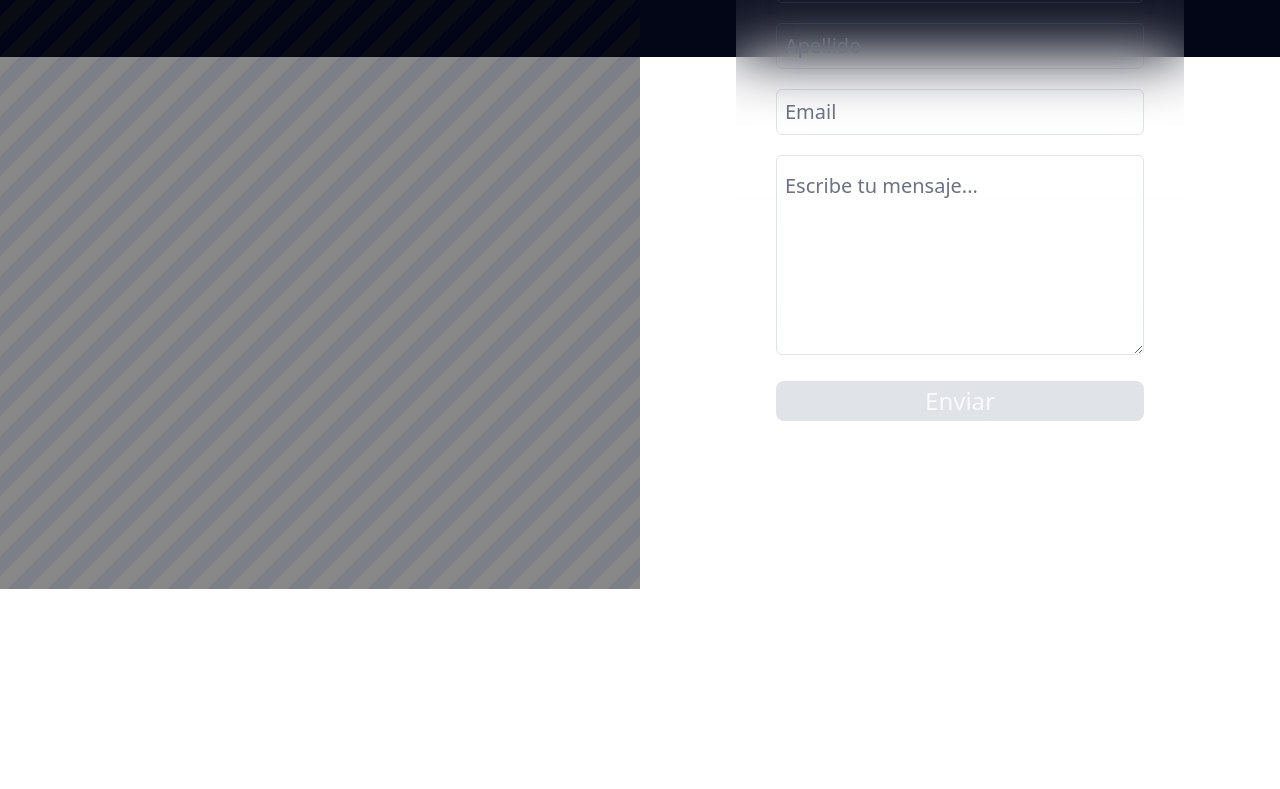
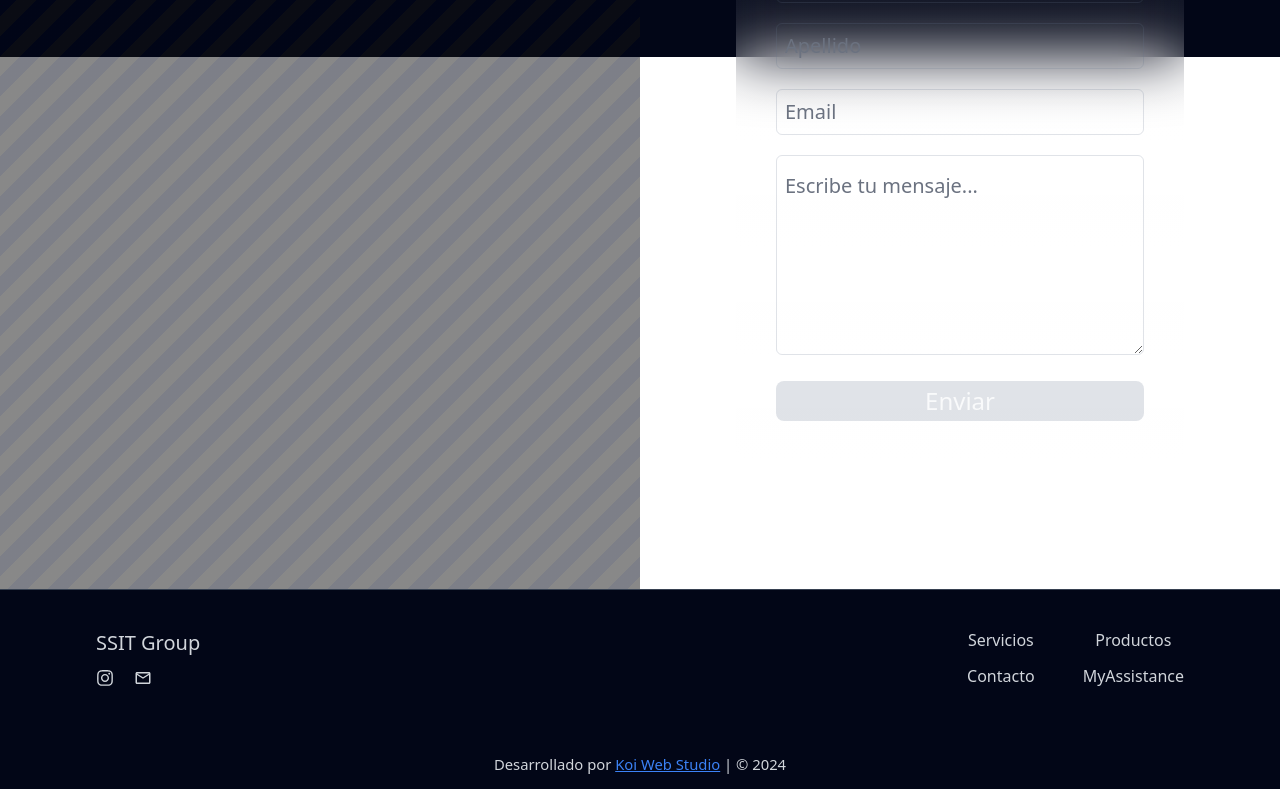
Before and after one commit to koi-web-studio/ssit-group, a React (Vite) app: page /contacto in a window 1280 px wide. Shown: the part 743-1532 px from the top of the page. Before the commit the page ends 1332 px from the top, so only its background shows below. Built offline with nearby package versions, Linux system fonts and the light colour scheme.

Commit message:
se agrego footer, algunos detalles en hover y vercel para redireccion

```diff
--- a/src/App.css
+++ b/src/App.css
@@ -1,3 +1,7 @@
+html {
+    scrollbar-color: #9ba9bc69 #020617;
+    scrollbar-width: thin;
+}
 #root {
     display: flex;
     flex-direction: column;
@@ -13,7 +17,8 @@
     will-change: filter;
     transition: filter 300ms;
 }
-.logo:hover {
+.btn:hover {
+    transition: all 0.3s ease-in;
     filter: drop-shadow(0 0 2em #646cffaa);
 }
 .logo.react:hover {
@@ -49,6 +54,9 @@
 .mask {
     background: linear-gradient(rgba(255, 255, 255, 0.1), transparent);
 }
+.mask-reverse {
+    background: linear-gradient(transparent, rgba(255, 255, 255, 0.1));
+}
 
 .bg-contacto {
     /* Dark mode colors and gradient */
--- a/src/App.jsx
+++ b/src/App.jsx
@@ -2,6 +2,7 @@
 import { Route, Routes } from "react-router-dom";
 import Home from "./pages/Home";
 import Contacto from "./pages/Contacto";
+import Footer from "./components/common/Footer";
 
 function App() {
     return (
@@ -17,6 +18,7 @@
                     <Route exac path="/contacto" element={<Contacto />} />
                 </Routes>
             </main>
+            <Footer />
         </>
     );
 }
--- /dev/null
+++ b/src/components/common/Footer.jsx
@@ -0,0 +1,96 @@
+import { Link } from "react-router-dom";
+import { FaInstagram } from "react-icons/fa";
+import { MdOutlineMailOutline } from "react-icons/md";
+
+function Footer() {
+    return (
+        <footer className="sm:h-[200px] bg-slate-950 border-t border-gray-700">
+            <div className="h-full flex flex-col justify-center gap-8 lg:max-w-6xl lg:mx-auto px-4 xl:px-0">
+                <div className="p-4 sm:py-4 md:px-4 flex flex-col items-center sm:flex-row sm:justify-between gap-4 lg:px-8">
+                    <div className="flex flex-col items-center sm:items-start">
+                        <Link
+                            to="/"
+                            className="text-xl font-medium text-gray-300 transition-colors hover:text-blanco hover:underline hover:underline-offset-2"
+                        >
+                            SSIT Group
+                        </Link>
+                        <ul className="hidden sm:flex items-center justify-start gap-5 mt-3">
+                            <li className="text-lg transition hover:-translate-y-1">
+                                <Link
+                                    to="#"
+                                    className="text-gray-300 transition-colors hover:text-blanco"
+                                >
+                                    <FaInstagram />
+                                </Link>
+                            </li>
+                            <li className="text-lg transition hover:-translate-y-1">
+                                <Link
+                                    to="#"
+                                    className="text-gray-300 transition-colors hover:text-blanco"
+                                >
+                                    <MdOutlineMailOutline />
+                                </Link>
+                            </li>
+                        </ul>
+                    </div>
+                    <div className="flex flex-col items-center py-4 gap-4 sm:flex-row sm:items-end sm:mb-0 md:gap-12">
+                        <ul className="flex flex-col items-center gap-3">
+                            <li className="transition-all hover:-translate-y-1">
+                                <Link
+                                    to="/servicios"
+                                    className="text-gray-300 text-base transition-colors hover:text-blanco"
+                                >
+                                    Servicios
+                                </Link>
+                            </li>
+                            <li className="transition-all hover:-translate-y-1">
+                                <Link
+                                    to="/contacto"
+                                    className="text-gray-300 text-base transition-colors hover:text-blanco"
+                                >
+                                    Contacto
+                                </Link>
+                            </li>
+                        </ul>
+                        <ul className="flex flex-col items-center gap-3">
+                            <li className="transition-all hover:-translate-y-1">
+                                <Link
+                                    to="/productos"
+                                    className="text-gray-300 text-base transition-colors hover:text-blanco"
+                                >
+                                    Productos
+                                </Link>
+                            </li>
+                            <li className="transition-all hover:-translate-y-1">
+                                <Link
+                                    to="/productos/my-assistance"
+                                    className="text-gray-300 text-base transition-colors hover:text-blanco"
+                                >
+                                    MyAssistance
+                                </Link>
+                            </li>
+                        </ul>
+                    </div>
+                </div>
+                <div className="px-3 sm:px-5 pb-2">
+                    <div className="text-center">
+                        <small className="text-gray-300 text-[0.85rem] md:text-[0.925rem]">
+                            Desarrollado por{" "}
+                            <a
+                                href="https://www.instagram.com/koiwebstudio/"
+                                target="_blank"
+                                rel="noopener noreferrer"
+                                className="text-blue-500 btn underline transition-colors hover:text-blue-300"
+                            >
+                                Koi Web Studio
+                            </a>{" "}
+                            | © 2024
+                        </small>
+                    </div>
+                </div>
+            </div>
+        </footer>
+    );
+}
+
+export default Footer;
--- a/src/pages/Contacto.jsx
+++ b/src/pages/Contacto.jsx
@@ -1,7 +1,7 @@
 import { useForm } from "react-hook-form";
 import { FaPhoneAlt } from "react-icons/fa";
 import { MdEmail } from "react-icons/md";
-import { FaLocationDot } from "react-icons/fa6";
+/* import { FaLocationDot } from "react-icons/fa6"; */
 /* import { Helmet } from "react-helmet-async"; */
 /* import { sendEmail } from "../helpers/queries"; */
 /* import Swal from "sweetalert2"; */
--- a/src/pages/Home.jsx
+++ b/src/pages/Home.jsx
@@ -13,29 +13,34 @@
         <>
             <section className="h-[75vh] px-4 grid place-items-center">
                 <div className="flex flex-col items-center justify-center gap-8">
-                    <div className="cursor-pointer rounded-full bg-white bg-opacity-10 border border-[#ffffff14] backdrop-filter-[12px] hover:bg-opacity-20 transition-colors px-3 h-7">
-                        <span className="inline-flex justify-center items-center text-xs font-medium leading-5 text-blanco">
+                    <div className="cursor-pointer btn rounded-full bg-white bg-opacity-10 border border-[#ffffff14] backdrop-filter-[12px] hover:bg-opacity-20 transition-colors px-3 h-7">
+                        <span className="inline-flex justify-center items-center text-xs leading-5 text-blanco">
                             SSIT Group <FaCode className="ml-1 text-xl" />
                         </span>
                     </div>
-                    <h1 className="text-3xl sm:text-6xl xl:text-7xl font-medium text-center flex flex-col">
-                        <span className="text-blanco">
+                    <h1 className="text-4xl sm:text-6xl xl:text-7xl font-medium text-center flex flex-col">
+                        <span className="bg-gradient-to-r from-blanco to-gris text-transparent bg-clip-text">
                             Consultoria informatica
                         </span>{" "}
                         <span className="bg-gradient-to-r from-blanco to-gris text-transparent bg-clip-text">
                             y desarrollo de software
                         </span>
                     </h1>
+                    {/* <p className="text-[#b4bcd0] min-w-[300px] max-w-[600px] text-center text-lg sm:text-xl leading-[1.3] mx-4 sm:mx-8">
+                        Lorem ipsum, dolor sit amet consectetur adipisicing
+                        elit. Eos eum ullam exercitationem veritatis, voluptas
+                        culpa.
+                    </p> */}
                     <div className="flex justify-center items-center gap-8">
-                        <Link to="/">
-                            <button className="inline-flex items-center justify-center rounded-md text-sm font-medium ring-offset-blanco transition-colors focus-visible:outline-none focus-visible:ring-2 focus-visible:ring-ring focus-visible:ring-offset-2 disabled:pointer-events-none disabled:opacity-50 bg-blanco hover:bg-blanco/60 h-10 px-4 py-2 sm:text-base">
+                        <Link to="/contacto" className="btn">
+                            <button className="inline-flex items-center justify-center rounded-md text-sm font-medium ring-offset-blanco transition-colors focus-visible:outline-none focus-visible:ring-2 focus-visible:ring-ring focus-visible:ring-offset-2 disabled:pointer-events-none disabled:opacity-50 bg-blanco h-10 px-4 py-2 sm:text-base">
                                 contratanos{" "}
                                 <span className="ml-1">
                                     <HiArrowNarrowRight className="text-lg" />
                                 </span>
                             </button>
                         </Link>
-                        <Link to="/">
+                        <Link to="/" className="btn">
                             <button className="inline-flex items-center justify-center rounded-md text-sm font-medium ring-offset-secondary transition-colors focus-visible:outline-none focus-visible:ring-2 focus-visible:ring-ring focus-visible:ring-offset-2 disabled:pointer-events-none disabled:opacity-50 bg-secondary text-blanco hover:bg-secondary/60 h-10 px-4 py-2 sm:text-base">
                                 ver servicios
                             </button>
@@ -49,7 +54,7 @@
                         <h2 className="text-5xl md:text-6xl mb-5 font-[450] bg-gradient-to-r from-blanco to-gris text-transparent bg-clip-text">
                             Que hacemos
                         </h2>
-                        <p className="mt-6 text-center text-lg sm:text-xl leading-6 text-gray-600 dark:text-gray-200 max-w-xl">
+                        <p className="mt-6 text-center text-lg sm:text-xl leading-6 text-gray-400 max-w-xl">
                             Lorem ipsum dolor sit amet consectetur adipisicing
                             elit. Aperiam quaerat harum iure. Quae, officia
                             laudantium?
```
Also changed, not shown: vercel.json (added), 1 other file (tests, documents, lock files or other folders).
